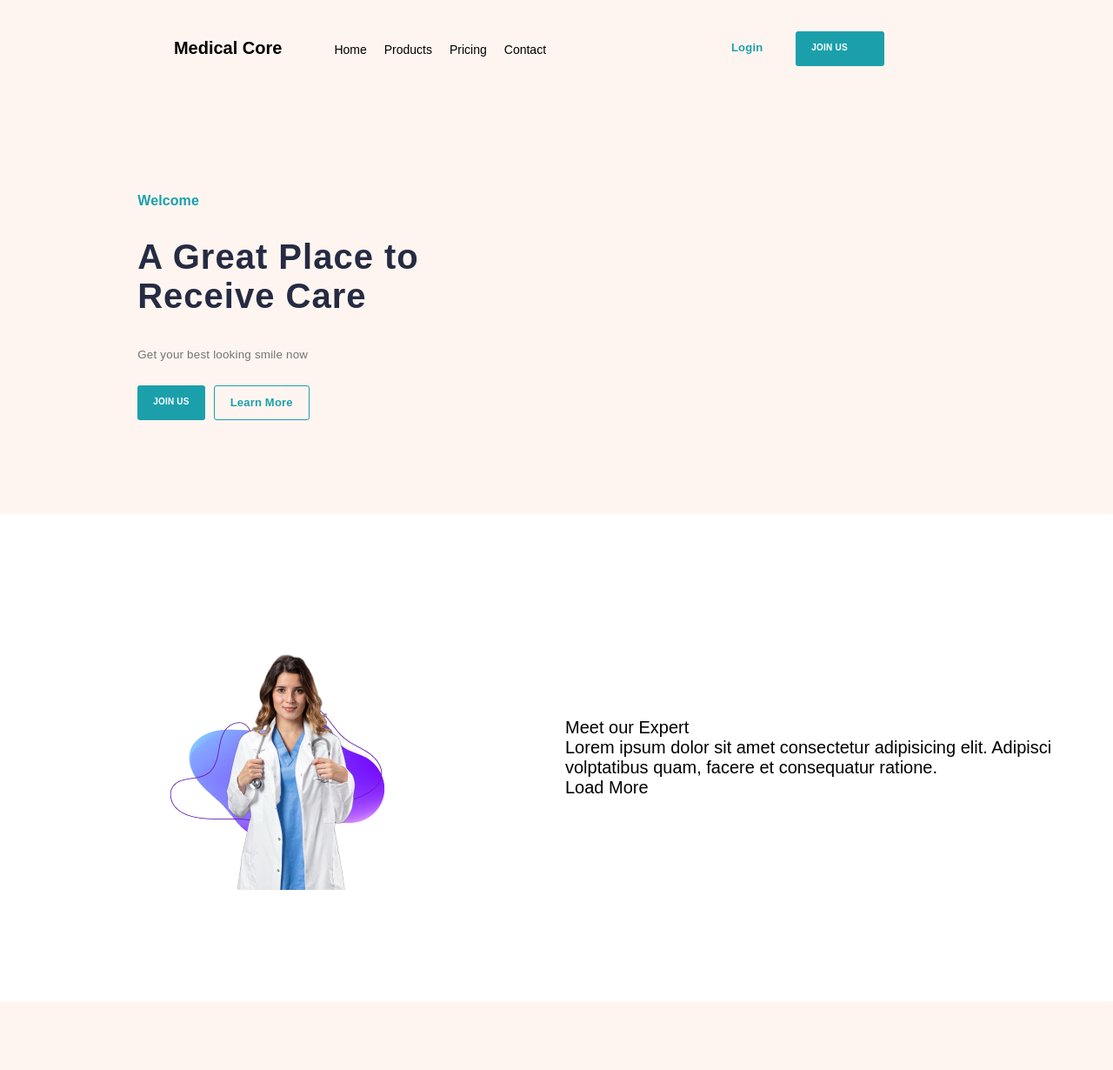
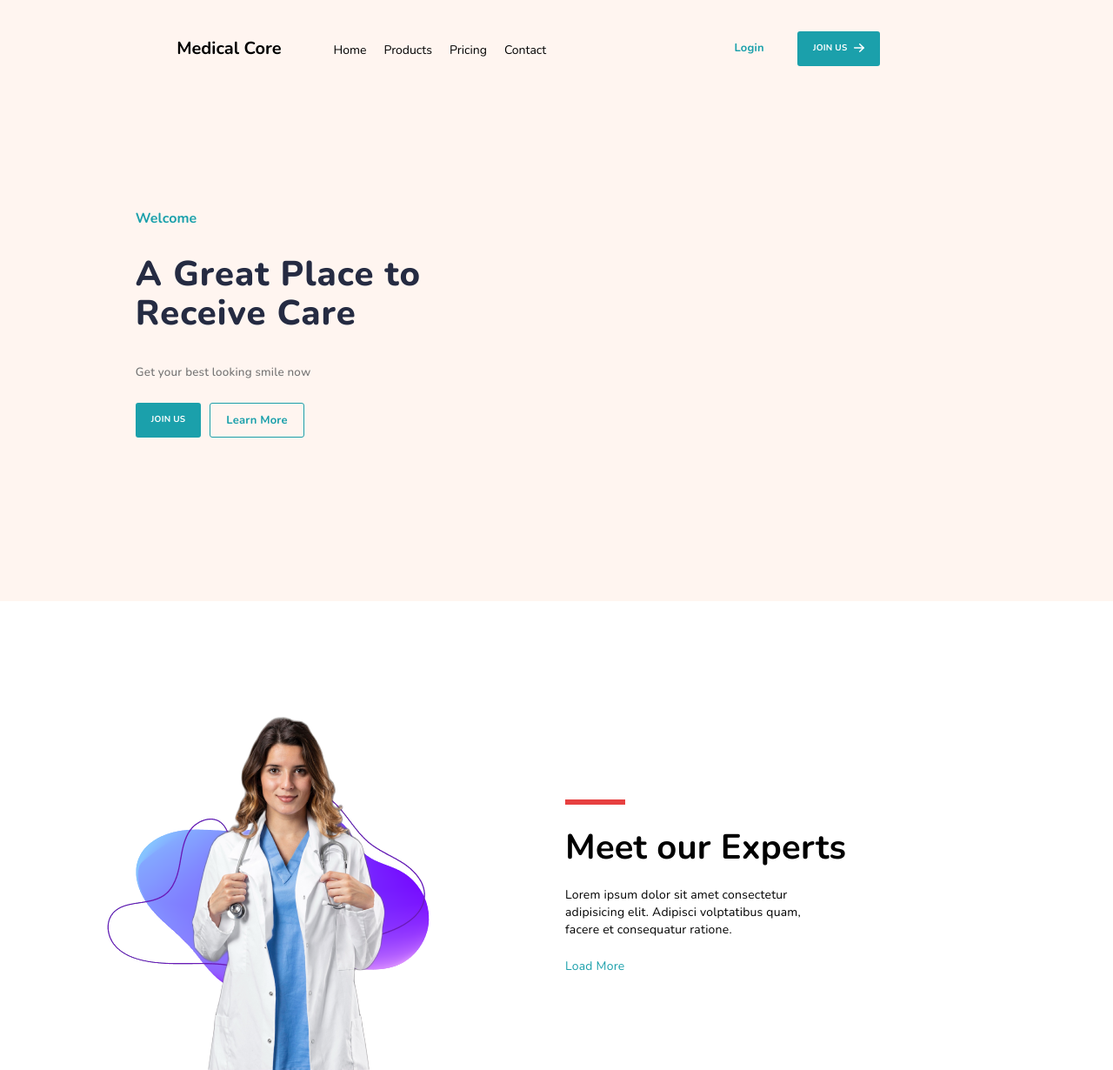
Before and after one commit to Nkaka23dev/BEM-ProjectOne, a plain HTML site: page dist/index.html in a window 1280 px wide. Shown: the top 1230 px of the page at 87% size. Before the commit the page ends 1151 px from the top, so only its background shows below. Drawn offline with nearby package versions, Linux system fonts and the light colour scheme; some icons are missing.

Commit message:
done with experts page

```diff
--- a/dist/index.html
+++ b/dist/index.html
@@ -5,6 +5,9 @@
     <meta charset="UTF-8">
     <meta http-equiv="X-UA-Compatible" content="IE=edge">
     <meta name="viewport" content="width=device-width, initial-scale=1.0">
+    <link rel="preconnect" href="https://fonts.googleapis.com">
+    <link rel="preconnect" href="https://fonts.gstatic.com" crossorigin>
+    <link href="https://fonts.googleapis.com/css2?family=Montserrat:ital,wght@0,100;0,200;0,300;0,400;0,500;0,600;0,700;0,800;0,900;1,100;1,200;1,300;1,400;1,500;1,600;1,700;1,800&family=Nunito:ital,wght@0,200;0,300;0,400;0,500;0,600;0,700;0,800;0,900;1,200;1,300;1,400;1,500;1,600;1,700;1,800;1,900&display=swap" rel="stylesheet">
     <link rel="stylesheet" href="./main.css">
     <title>Medical Core</title>
 </head>
@@ -27,7 +30,10 @@
             <div class="btn">Login</div>
             <div class="btn btn--colored btn--transformed">
                 <span>Join Us </span>
-                <box-icon name='right-arrow-alt' color='white'></box-icon>
+                <!-- <box-icon name='right-arrow-alt' color='white'></box-icon> -->
+                <span class="btn__icon">
+                    <img src="./images/Vector.png" alt="">
+                </span>
             </div>
         </div>
     </nav>
@@ -40,25 +46,45 @@
             <div class="btn btn--colored btn--transformed">
                 <span>Join Us </span>
             </div>
-            <div class="btn header__btns--bordered">Learn More</div>
+            <div class="btn header__btns--bordered">Learn More </div>
         </div>
         </div>
-        <div class="header__content"></div>
+        <div class="header__cont"></div>
     </section>
 </header>
 <main>
-    <div class="expert_page">
-      <div class="expert-page__image">
-        <img class="expert-page__img" src="./images/BENM-removebg-preview.png" alt="expert image">
+    <div class="experts_page">
+      <div class="experts-page__image">
+        <img class="experts-page__img" src="./images/1-removebg-preview.png" alt="experts image">
       </div>
-      <div class="expert-page__message">
-        <div class="expert-page__border"></div>
-        <div class="expert-page__title">Meet our Expert</div>
-        <div class="expert-page__text">Lorem ipsum dolor sit amet consectetur adipisicing elit. Adipisci volptatibus quam, facere et consequatur ratione.</div>
-        <div class="expert-page__btn">Load More</div>
+      <div class="experts-page__message">
+        <div class="experts-page__border"></div>
+        <div class="experts-page__title">Meet our Experts</div>
+        <div class="experts-page__text">Lorem ipsum dolor sit amet consectetur adipisicing elit. Adipisci volptatibus quam, facere et consequatur ratione.</div>
+        <div class="experts-page__btn">
+            <span>Load More </span>
+            <box-icon class="experts-page__icon" name='chevron-right' color="#1BA0AB" ></box-icon>
+        </div>
       </div>
     </div>
+    <!-- End of of expert page -->
+    <div class="team-page">
+       <div class="team-page__conten">
+        <div class="experts-page__title">Meet our Experts</div>
+        <div class="experts-page__text">Lorem ipsum dolor sit amet consectetur adipisicing elit. Adipisci volptatibus quam, facere et consequatur ratione.</div>
+        <div class="experts-page__btn">
+            <span>Load More </span>
+            <box-icon class="experts-page__icon" name='chevron-right' color="#1BA0AB" ></box-icon>
+        </div>
+       </div>
+       <div class="card">
+         cards goes here
+       </div>
+    </div>
 </main>
+<footer>
+
+</footer>
     <script src="https://unpkg.com/boxicons@2.1.2/dist/boxicons.js"></script>
 </body>
 
--- a/dist/main.css
+++ b/dist/main.css
@@ -5,10 +5,10 @@
 }
 
 html, body {
-    font-family: sans-serif;
+    font-family: 'Montserrat', sans-serif;
+    font-family: 'Nunito', sans-serif;
     background-color: #FFF5F0;
     font-size: 20px;
-    width: 100%;
 }
 /* Header items */
 .header__navbar {
@@ -53,6 +53,7 @@ html, body {
 .container {
     display: grid;
     height: 60vh;
+    padding-top: 2rem;
     grid-template-columns: repeat(2,1fr);
 }
 .header__content {
@@ -68,7 +69,7 @@ html, body {
 }
 .header_text {
     padding: 30px 0;
-    font-weight: 700;
+    font-weight: 800;
     font-size: 40px;
     letter-spacing: 1px;
     line-height: 45px;
@@ -76,7 +77,7 @@ html, body {
 }
 .header_sub-text {
     color: #737373;
-    font-weight: 400;
+    font-weight: 500;
     size: 20px;
     line-height: 30px;
     letter-spacing: 0.2px;
@@ -89,7 +90,7 @@ html, body {
 .header__btns--bordered {
     border: 1px solid #1BA0AB;
 }
-/* button and modifiers */
+/* header buttons and modifiers */
 .btn {
     color: #1BA0AB;
     font-size: 13px !important;
@@ -108,17 +109,58 @@ html, body {
 .btn--transformed {
     font-size: 10px !important;
     display: flex;
+    place-content: center;
     text-transform: uppercase;
 }
+.btn__icon {
+    padding-left:0.4rem;
+    margin-top: 0.1rem;
+}
 
+/* Experts Page start here*/
 
-/* Next page start here (expert page )*/
-
-.expert_page {
+.experts_page {
     background-color: white;
-    height: 70vh;
+    margin-top: 5rem;
+    padding:4rem 5px;
+    height: 85vh;
     display: grid;
     grid-template-columns: repeat(2,1fr);
     gap: 20px;
     place-items: center;
 }
+.experts-page__border {
+    width: 11%;
+    border-top: 0.3rem solid #E74040;
+}
+.experts-page__title {
+    font-size: 40px;
+    padding-top: 1.2rem;
+    font-weight: 700;
+    line-height: 50px;
+    letter-spacing: 0.20000000298023224px;
+    text-align: left;
+
+}
+.experts-page__text {
+    font-size: 14px;
+    padding-top: 1rem;
+    font-weight: 400;
+    width: 50%;
+    line-height: 20px;
+    letter-spacing: 0.20000000298023224px;
+    text-align: left;
+}
+.experts-page__btn {
+    font-size: 14px;
+    font-weight: 400;
+    line-height: 20px;
+    letter-spacing: 0.20000000298023224px;
+    text-align: left;
+    padding: 1rem 0;
+    color: #1BA0AB;
+    display: flex;
+    place-items: center;
+}
+
+/* team Page start here*/
```
Also changed, not shown: dist/images/1-removebg-preview.png (added), dist/images/BENM-removebg-preview.png (deleted), dist/images/Vector.png (added), dist/images/tean/user-cover-1.png (added), dist/images/tean/user-cover-2.png (added), dist/images/tean/user-cover-3.png (added), dist/images/tean/user-cover-4.png (added).
